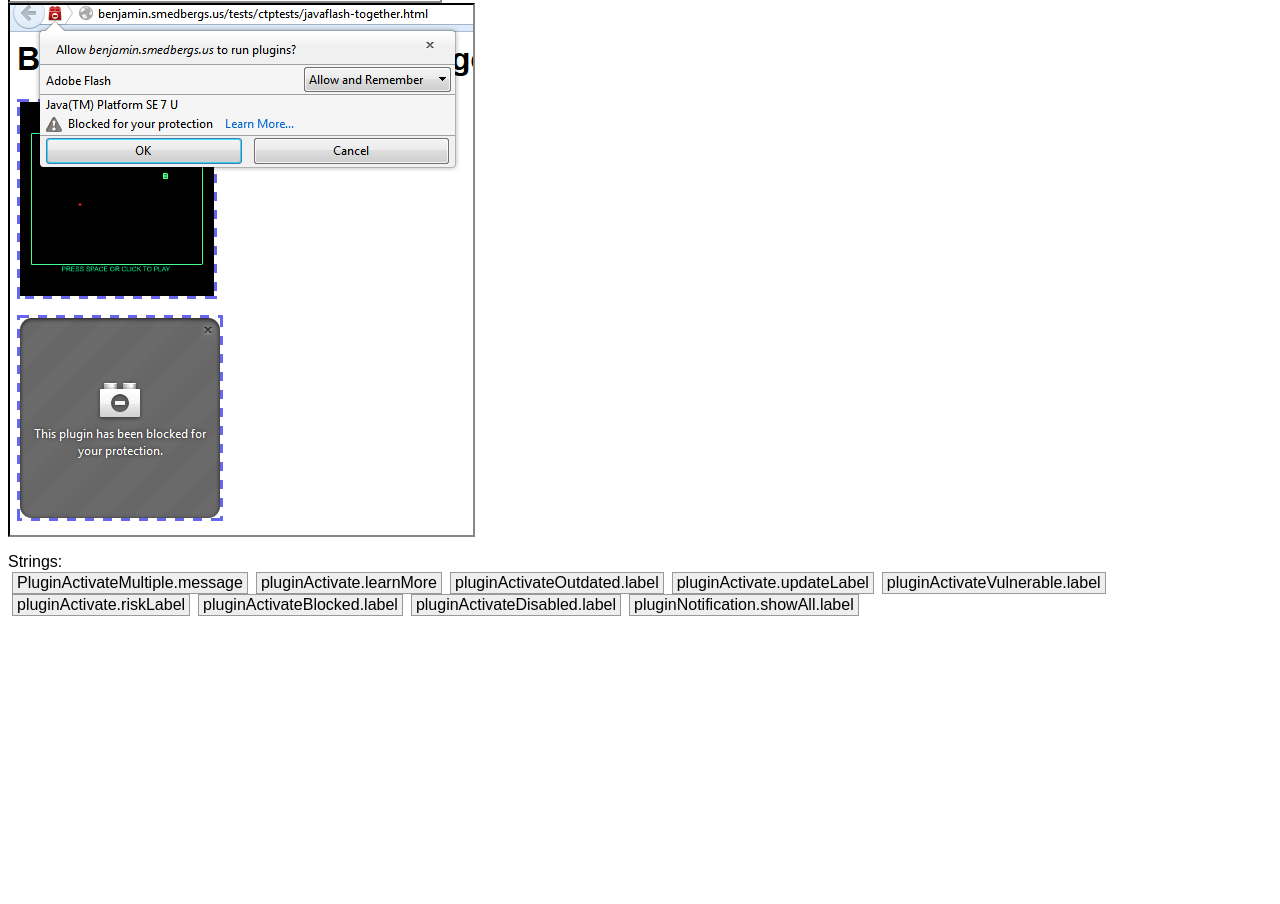
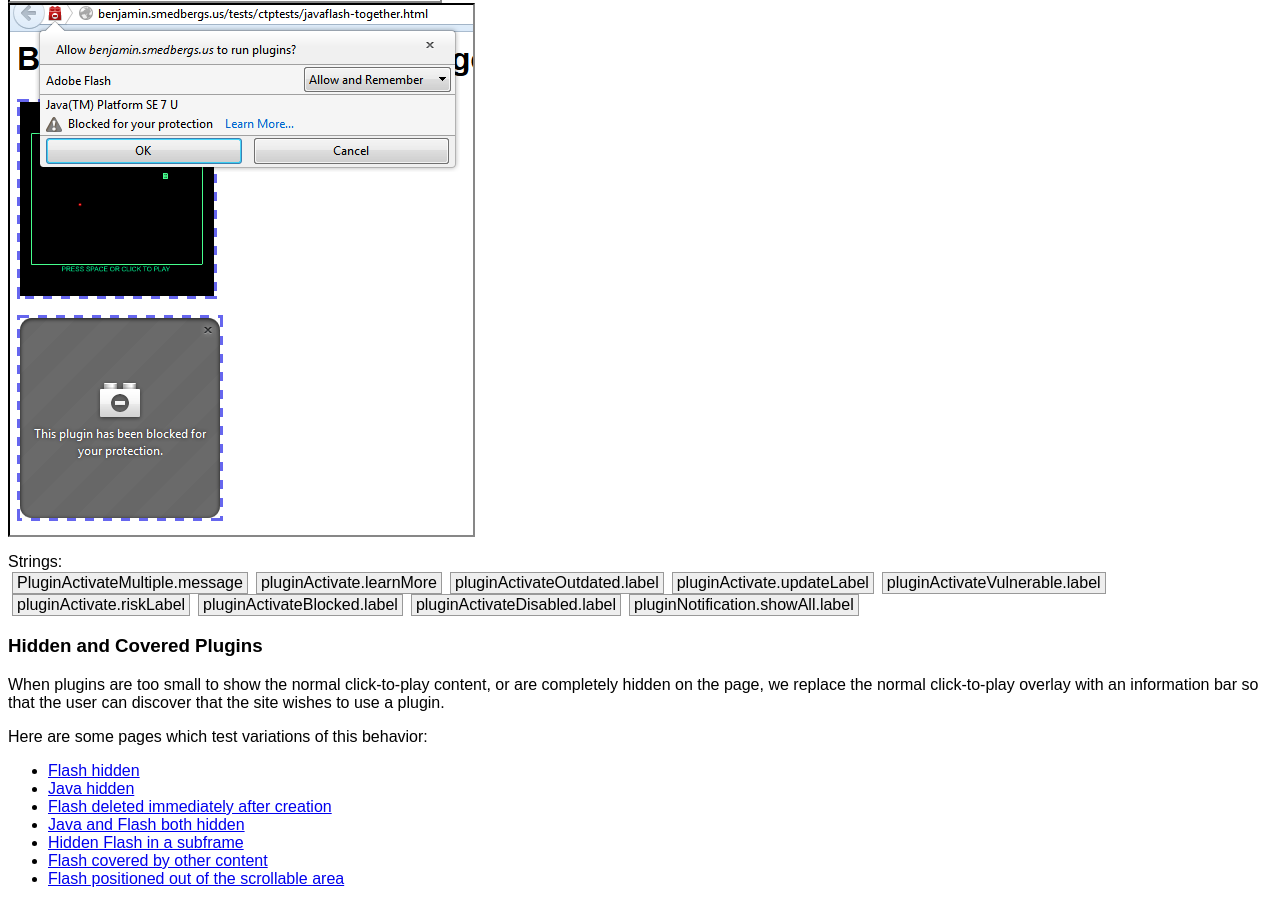
Before and after one commit to bsmedberg/mozilla-bug880735-testing-guide, a plain HTML site: page index.html in a window 1280 px wide. Shown: the part 5072-5976 px from the top of the page. Before the commit the page ends 5696 px from the top, so only its background shows below. Drawn offline with Linux system fonts and the light colour scheme.

Commit message:
More goodness, and link up a few bugs.

```diff
--- a/index.html
+++ b/index.html
@@ -277,5 +277,22 @@
     <li>pluginNotification.showAll.label
   </ul>
 
+  <h3 id="hidden">Hidden and Covered Plugins</h3>
+
+  <p>When plugins are too small to show the normal click-to-play content, or
+    are completely hidden on the page, we replace the normal click-to-play
+    overlay with an information bar so that the user can discover that the
+    site wishes to use a plugin.
+
+  <p>Here are some pages which test variations of this behavior:</p>
+  <ul>
+    <li><a href="flash-hidden.html">Flash hidden</a>
+    <li><a href="java-hidden.html">Java hidden</a>
+    <li><a href="flash-syncdelete.html">Flash deleted immediately after creation</a>
+    <li><a href="javaflash-hidden.html">Java and Flash both hidden</a>
+    <li><a href="flash-gtalk.html">Hidden Flash in a subframe</a>
+    <li><a href="flash-covered.html">Flash covered by other content</a>
+    <li><a href="flash-out.html">Flash positioned out of the scrollable area</a>
+
   <!-- end of the page -->
   <script type="text/javascript" src="index.js"></script>
```
Also changed, not shown: flash-covered.html (+2 -0 lines), flash-out.html (added, +17 -0 lines).
